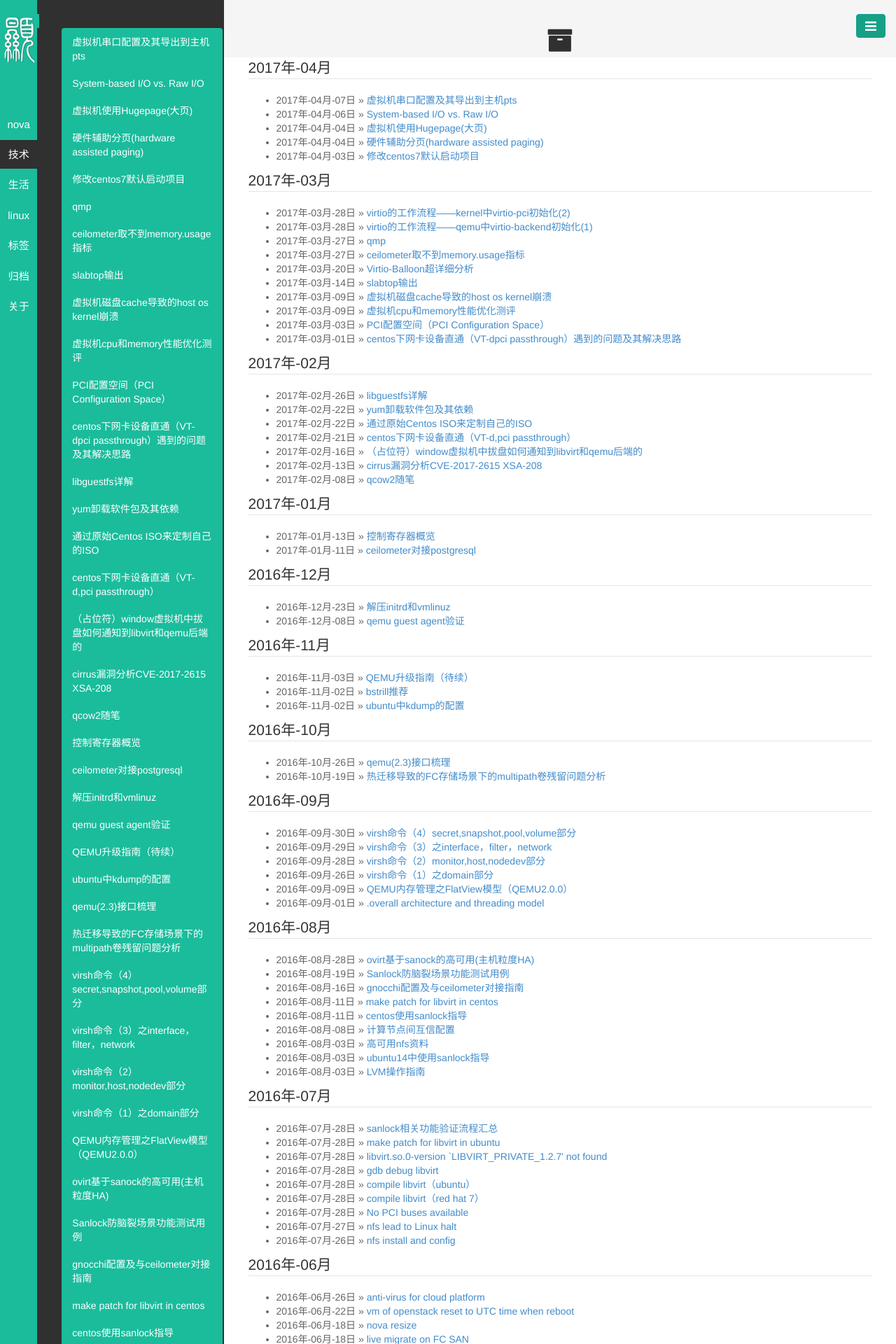
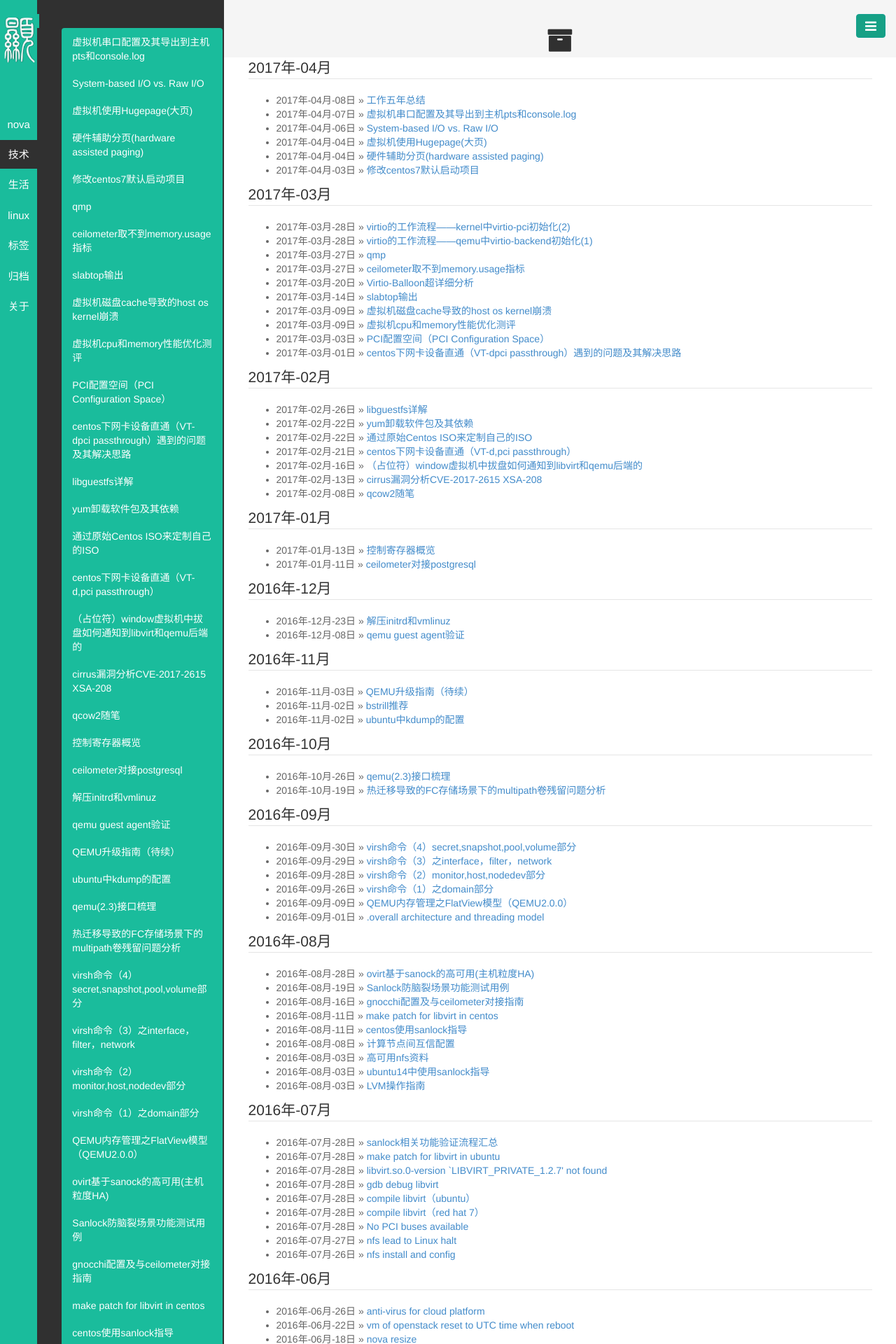
Before and after one commit to byHAN/byhan.github.io, a Jekyll site: the page built from pages/archive.html, in a window 1280 px wide. Shown: the top 1920 px of the page at 70% size. Built offline with Jekyll 4.4.1, drawn with Linux system fonts in a browser that asks for light colours.

Commit message:
Signed-off-by: byhan <10821712@qq.com>

```diff
--- a/_posts/技术/2017-04-07-config vm serial and rediect to pts.md
+++ b/_posts/技术/2017-04-07-config vm serial and rediect to pts.md
@@ -1,6 +1,6 @@
 ---
 layout: post
-title: 虚拟机串口配置及其导出到主机pts
+title: 虚拟机串口配置及其导出到主机pts和console.log
 category: 技术
 tags: 虚拟化
 keywords: serial,pts,pty,tty,console,vm,console.log
@@ -10,7 +10,7 @@ description: config serial for vm
 ## 背景 ##
 
 本文介绍如何配置虚拟机的串口
-如何将串口信息导出到主机的pts(伪终端)
+如何将串口信息导出到主机的pts(伪终端)和console.log
 关于tty，pts(pty),console看[这篇博文](http://ytliu.info/blog/2013/09/28/ttyde-na-xie-shi-er/)还有[这篇博文](http://blog.chinaunix.net/uid-20543672-id-3225777.html)
 
 简单一说,看下图
```
Also changed, not shown: _posts/技术/2017-04-08-5years.md (added, +36 -0 lines).
